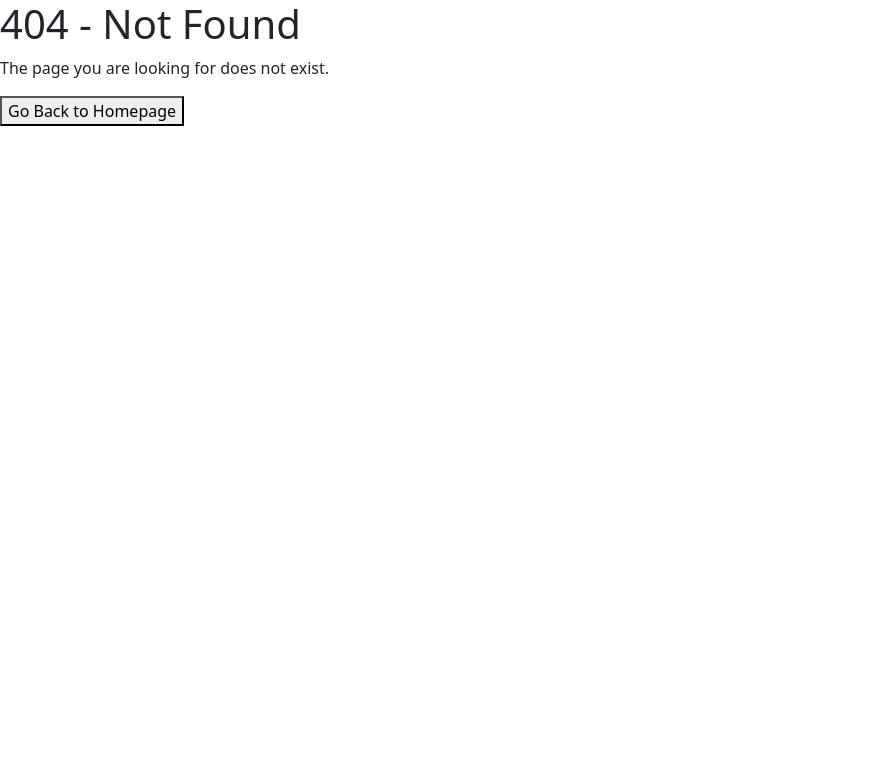
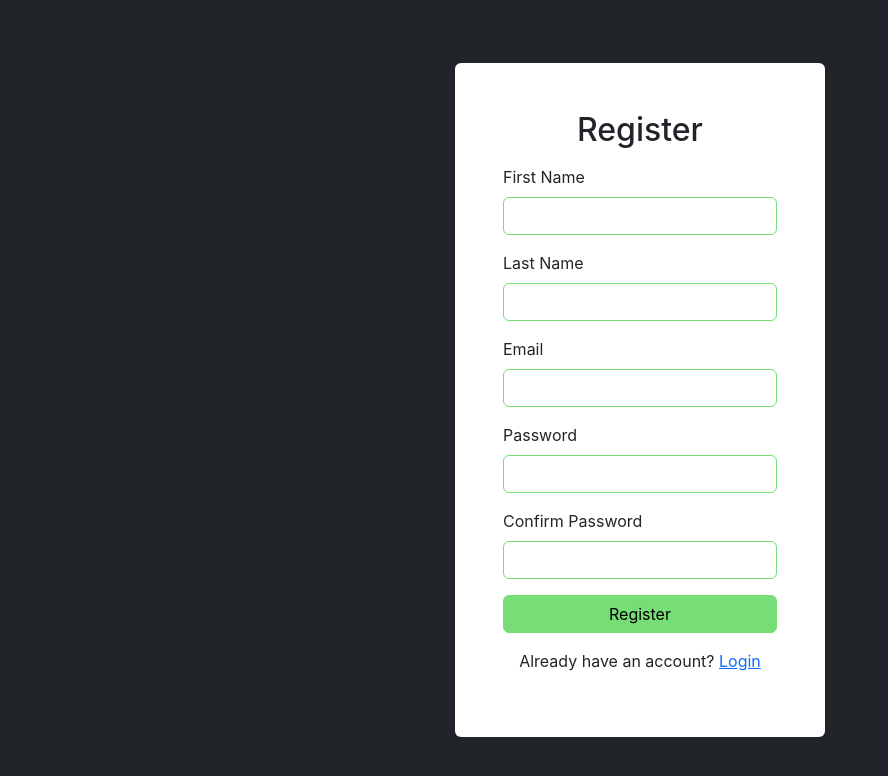
Before and after one commit to NullerGoej/factor_front, a React (Create React App) app: page /register in a window 1280 px wide. Before the commit this address had no page. Shown: the top 776 px of the page, without its empty margins (0-888 px from the left). Built offline with nearby package versions, Linux system fonts and the light colour scheme.

Commit message:
Register Created

```diff
--- a/src/Login.js
+++ b/src/Login.js
@@ -1,8 +1,6 @@
 import React, { useState, useEffect } from 'react';
 import axios from 'axios';
-import 'bootstrap/dist/css/bootstrap.min.css';
-import { useNavigate } from 'react-router-dom';
-import './index.scss';
+import { useNavigate, Link } from 'react-router-dom';
 
 function Login() {
     const [email, setEmail] = useState('');
@@ -53,7 +51,10 @@ function Login() {
                     <input type="password" className="form-control" placeholder='******' value={password} onChange={e => setPassword(e.target.value)} />
                 </div>
                 <div className="mb-3">
-                    <button type="button" className="btn btn-primary w-100" onClick={handleLoginClick} style={{backgroundColor: '#77dd77'}}>Login</button>
+                    <button type="button" className="btn btn-primary w-100" onClick={handleLoginClick}>Login</button>
+                </div>
+                <div className="text-center">
+                    <p>Don't have an account? <Link to="/register">Register</Link></p>
                 </div>
             </form>
         </div>
--- a/src/NotFound.js
+++ b/src/NotFound.js
@@ -5,14 +5,17 @@ const NotFound = () => {
     const navigate = useNavigate();
 
     const goHome = () => {
-    navigate.push('/');
+        navigate('/');
     };
 
     return (
-    <div>
-      <h1>404 - Not Found</h1>
+        <div className="bg-dark text-light d-flex justify-content-center align-items-center vh-100">
+            <div className="text-center">
+                <h1 className="display-1">404</h1>
+                <p className="lead">Page not found</p>
                 <p>The page you are looking for does not exist.</p>
-      <button onClick={goHome}>Go Back to Homepage</button>
+                <button className="btn btn-primary" onClick={goHome}>Go Back to Homepage</button>
+            </div>
         </div>
     );
 };
--- /dev/null
+++ b/src/Register.js
@@ -0,0 +1,71 @@
+import React, { useState } from 'react';
+import axios from 'axios';
+import { useNavigate, Link } from 'react-router-dom';
+
+function Register() {
+    const [firstName, setFirstName] = useState('');
+    const [lastName, setLastName] = useState('');
+    const [email, setEmail] = useState('');
+    const [password, setPassword] = useState('');
+    const [confirmPassword, setConfirmPassword] = useState('');
+    const [error, setError] = useState('');
+    const navigate = useNavigate();
+
+    const handleRegisterClick = async () => {
+        if (password !== confirmPassword) {
+            setError('Passwords do not match.');
+            return;
+        }
+
+        try {
+            await axios.post('https://zealand.moedekjaer.dk/final/api/public/api/register', {
+                firstname: firstName,
+                lastname: lastName,
+                email: email,
+                password: password
+            });
+
+            navigate('/login'); // navigate to login page
+        } catch (error) {
+            setError('Failed to register. Please check your details.');
+            console.error(error);
+        }
+    };
+
+    return (
+        <div className="App bg-dark text-dark d-flex justify-content-center align-items-center vh-100">
+            <form className="bg-white p-5 rounded">
+                <h2 className="mb-3 text-center">Register</h2>
+                {error && <div className="alert alert-danger">{error}</div>}
+                <div className="mb-3">
+                    <label className="form-label">First Name</label>
+                    <input type="text" className="form-control" value={firstName} onChange={e => setFirstName(e.target.value)} />
+                </div>
+                <div className="mb-3">
+                    <label className="form-label">Last Name</label>
+                    <input type="text" className="form-control" value={lastName} onChange={e => setLastName(e.target.value)} />
+                </div>
+                <div className="mb-3">
+                    <label className="form-label">Email</label>
+                    <input type="email" className="form-control" value={email} onChange={e => setEmail(e.target.value)} />
+                </div>
+                <div className="mb-3">
+                    <label className="form-label">Password</label>
+                    <input type="password" className="form-control" value={password} onChange={e => setPassword(e.target.value)} />
+                </div>
+                <div className="mb-3">
+                    <label className="form-label">Confirm Password</label>
+                    <input type="password" className="form-control" value={confirmPassword} onChange={e => setConfirmPassword(e.target.value)} />
+                </div>
+                <div className="mb-3">
+                    <button type="button" className="btn btn-primary w-100" onClick={handleRegisterClick}>Register</button>
+                </div>
+                <div className="text-center">
+                    <p>Already have an account? <Link to="/login">Login</Link></p>
+                </div>
+            </form>
+        </div>
+    );
+}
+
+export default Register;
--- a/src/index.js
+++ b/src/index.js
@@ -1,7 +1,9 @@
 import React from 'react';
+import 'bootstrap/dist/css/bootstrap.min.css';
 import './index.scss';
 import App from './App';
 import Login from './Login';
+import Register from './Register';
 import NotFound from './NotFound';
 import reportWebVitals from './reportWebVitals';
 import { BrowserRouter as Router, Route, Routes } from 'react-router-dom';
@@ -14,6 +16,7 @@ root.render(
       <Routes>
         <Route path="/" element={<App />} />
         <Route path="/login" element={<Login />} />
+        <Route path="/register" element={<Register />} />
         <Route path="*" element={<NotFound />} />
       </Routes>
     </Router>
--- a/src/index.scss
+++ b/src/index.scss
@@ -10,14 +10,18 @@ $primary-color: #77dd77;
   color: black;
 }
 
-.btn-primary:hover {
-  background-color: darken($primary-color, 30%);
-  border-color: darken($primary-color, 30%);
+.btn-primary:hover, .btn-primary:active {
+  background-color: darken($primary-color, 15%);
+  border-color: darken($primary-color, 15%);
   color: black;
 }
 
-.btn-primary:focus, .btn-primary.focus {
+.btn-primary:focus, .btn-primary.focus, .btn-primary:active {
   box-shadow: 0 0 0 0.2rem rgba(119, 221, 119, 0.5);
+}
+
+input {
+  border-color: var(--bs-primary) !important;
 }
 
 body {
```
Lines whose indentation alone changed are shown as unchanged.
